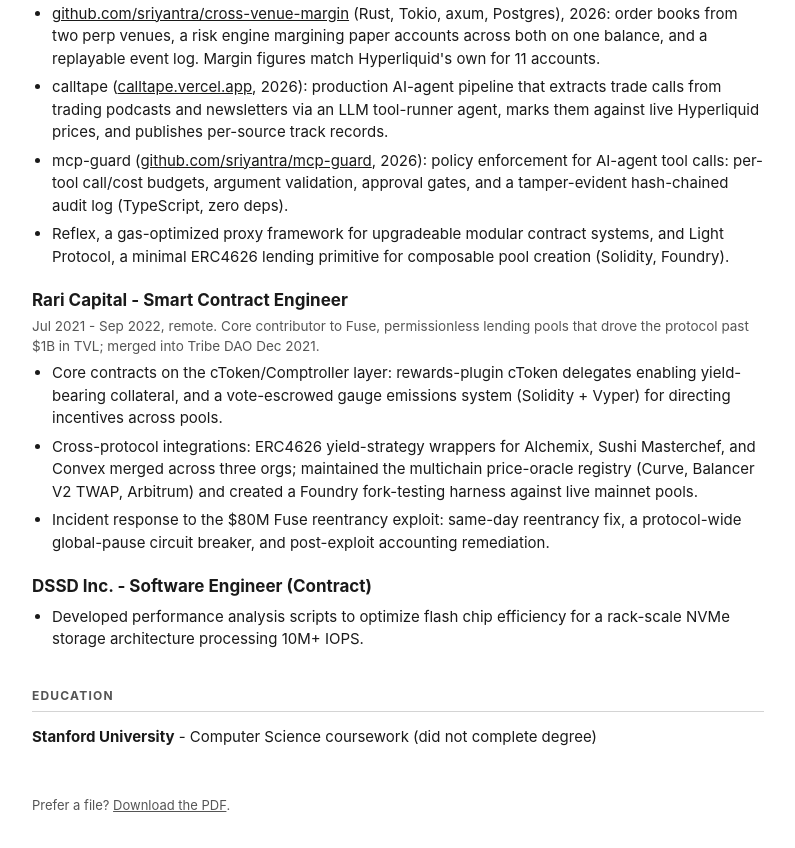
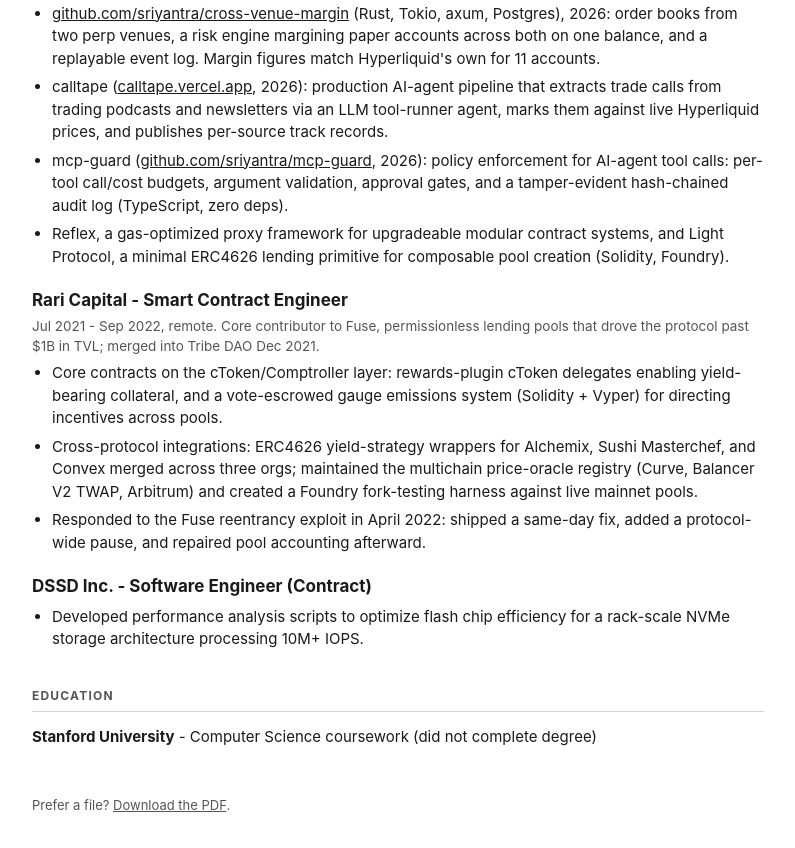
Before and after one commit to sriyantra/sriyantra.github.io, a plain HTML site: page index.html in a window 1280 px wide. Shown: the part 1482-2330 px from the top of the page, without its empty margins (242-1037 px from the left). Drawn offline with Linux system fonts and the light colour scheme.

Commit message:
fix: reword

```diff
--- a/index.html
+++ b/index.html
@@ -136,7 +136,7 @@
 <ul>
 <li>Core contracts on the cToken/Comptroller layer: rewards-plugin cToken delegates enabling yield-bearing collateral, and a vote-escrowed gauge emissions system (Solidity + Vyper) for directing incentives across pools.</li>
 <li>Cross-protocol integrations: ERC4626 yield-strategy wrappers for Alchemix, Sushi Masterchef, and Convex merged across three orgs; maintained the multichain price-oracle registry (Curve, Balancer V2 TWAP, Arbitrum) and created a Foundry fork-testing harness against live mainnet pools.</li>
-<li>Incident response to the $80M Fuse reentrancy exploit: same-day reentrancy fix, a protocol-wide global-pause circuit breaker, and post-exploit accounting remediation.</li>
+<li>Responded to the Fuse reentrancy exploit in April 2022: shipped a same-day fix, added a protocol-wide pause, and repaired pool accounting afterward.</li>
 </ul>
 
 <h3>DSSD Inc. - Software Engineer (Contract)</h3>
```
